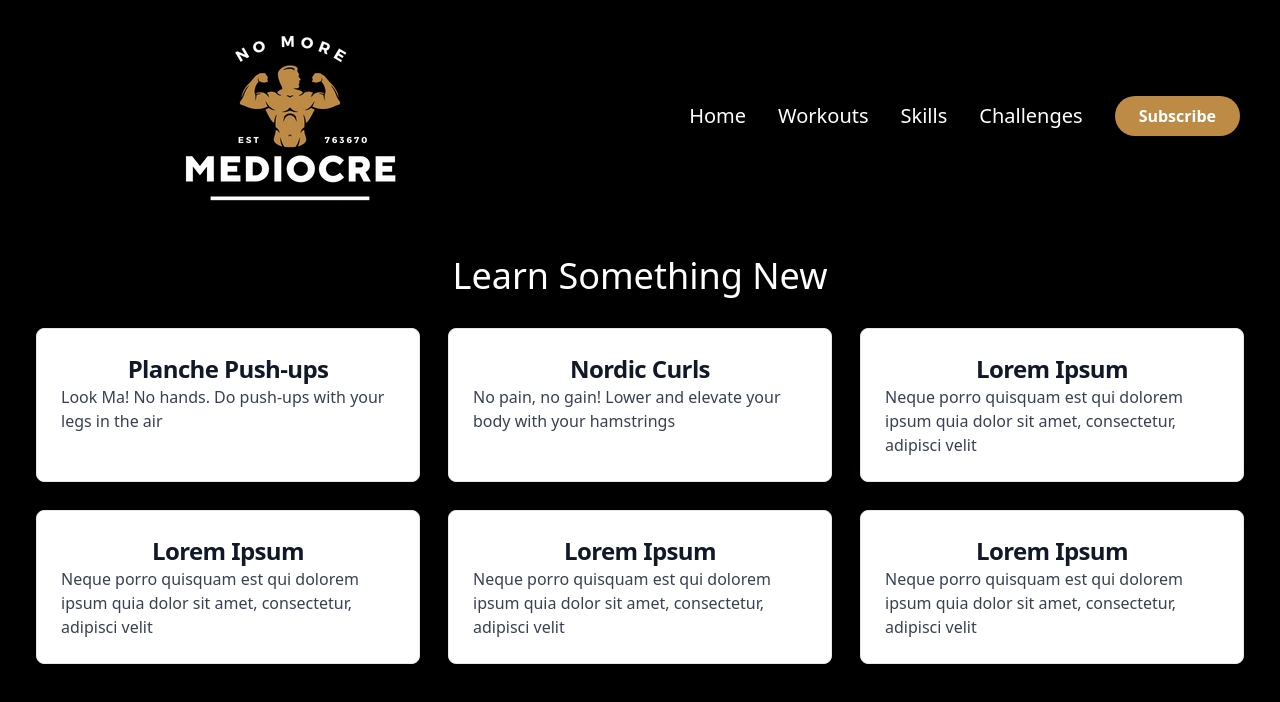
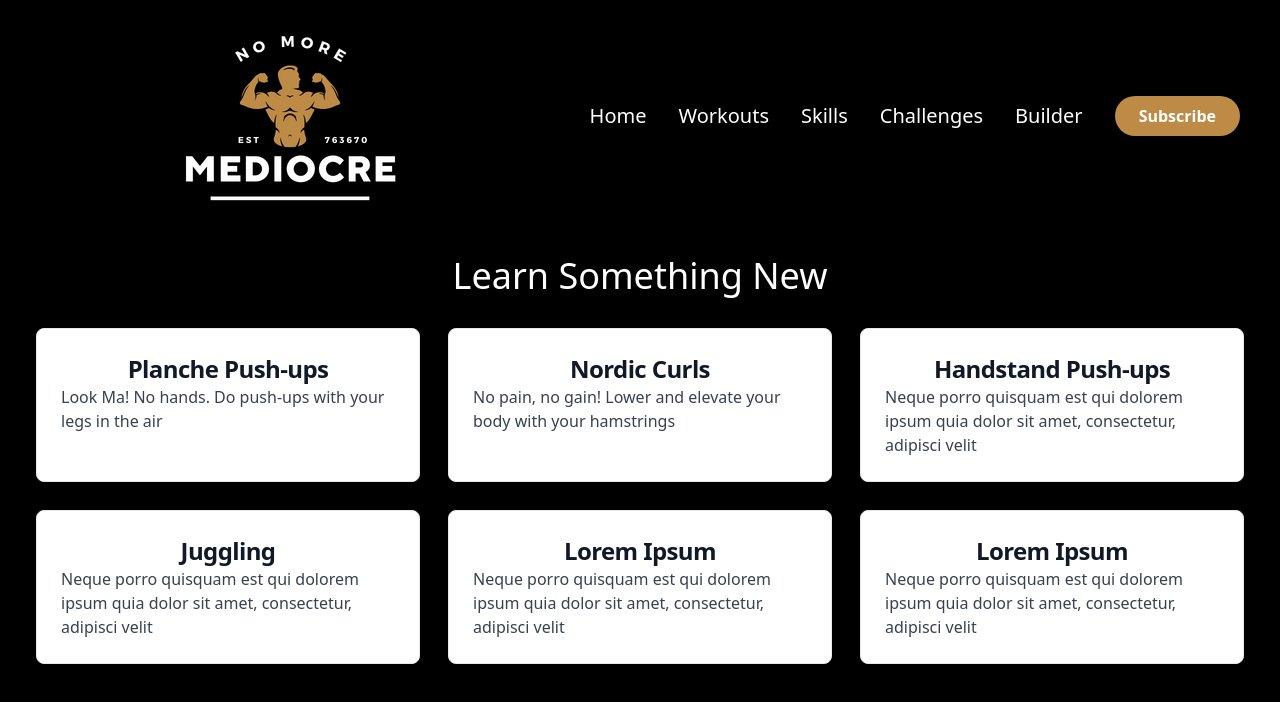
Before and after one commit to buddylasta/no-more-mediocre, a React (Create React App) app: page /skills in a window 1280 px wide. Shown: the top 702 px of the page. Built offline with nearby package versions, Linux system fonts and the light colour scheme.

Commit message:
make home page more responsive

```diff
--- a/src/components/Button.js
+++ b/src/components/Button.js
@@ -1,12 +1,13 @@
+import { Link } from 'react-router-dom';
 
 const Button = (props) => {
     return (
-        <a href={props.url}>
+        <Link to={props.url}>
             <button onClick={props.func} className="bg-[#bd8b46] text-white font-semibold py-2 px-6 rounded-full md:ml-8 hover:bg-[#c68371]
             duration-500">
                 {props.children}
             </button>
-        </a>
+        </Link>
     );
 };
 
--- a/src/components/Cards.js
+++ b/src/components/Cards.js
@@ -14,13 +14,13 @@ export const Cards = () => {
         },
         {
             id: 3,
-            name: "Lorem Ipsum",
+            name: "Handstand Push-ups",
             description: "Neque porro quisquam est qui dolorem ipsum quia dolor sit amet, consectetur, adipisci velit",
             url: ""
         },
         {
             id: 4,
-            name: "Lorem Ipsum",
+            name: "Juggling",
             description: "Neque porro quisquam est qui dolorem ipsum quia dolor sit amet, consectetur, adipisci velit",
             url: ""
         },
--- a/src/components/Footer.js
+++ b/src/components/Footer.js
@@ -2,7 +2,9 @@ export const Footer = () => {
     return (
         <footer>
             <div id="footer" className="flex flex-row items-center absolute bottom-0 justify-between shadow-md w-full text-white py-4 md:px-10 px-7 gap-x-10">
-                <a href="https://buddylasta.com/#donate" className="cursor-pointer"><ion-icon name="logo-bitcoin" className="cursor-pointer" size="large"></ion-icon></a>
+                <a href="https://buddylasta.com/#donate" className="cursor-pointer">
+                    <ion-icon name="logo-bitcoin" className="cursor-pointer" size="large"></ion-icon>
+                </a>
                 <ul className="flex flex-row justify-between gap-x-6" >
                     <a href="https://buddylasta.com/#donate" className="cursor-pointer"><ion-icon name="logo-github" size="large"></ion-icon></a>
                     <a href="https://buddylasta.com/#donate" className="cursor-pointer"><ion-icon name="logo-twitter" size="large"></ion-icon></a>
--- a/src/components/Hero.js
+++ b/src/components/Hero.js
@@ -3,8 +3,8 @@ import Button from './Button'
 export const Hero = () => {
     return (
         <div id="home" className="mt-20 text-white">
-            <h1 className="flex flex-row items-center justify-center text-6xl">Growth Through Adversity</h1>
-            <h3 className="flex flex-row items-center justify-center text-xl py-4">Get comfortable being uncomfortable</h3>
+            <h1 className="flex flex-row items-center justify-center md:text-6xl sm:text-4xl text-2xl">Growth Through Adversity</h1>
+            <h3 className="flex flex-row items-center justify-center md:text-xl sm:text-lg text-md py-4">Get comfortable being uncomfortable</h3>
             <div className="flex flex-row justify-center py-4">
                 <Button url={"/workouts"}>Start Here</Button>
             </div>
--- a/src/components/Nav.js
+++ b/src/components/Nav.js
@@ -8,6 +8,7 @@ export const Nav = () => {
         { name: 'Workouts', path: '/workouts' },
         { name: 'Skills', path: '/skills' },
         { name: 'Challenges', path: '/challenges' },
+        { name: 'Builder', path: '/builder'}
 
     ];
     let [open, setOpen] = useState(false);
--- a/src/pages/Workouts.js
+++ b/src/pages/Workouts.js
@@ -1,5 +1,4 @@
 import { useState } from 'react';
-import { Form } from '../components/Form';
 import YoutubeEmbed from '../components/Youtube';
 
 export const Workouts = () => {
@@ -33,10 +32,6 @@ export const Workouts = () => {
             >
                 Generate Workout
             </button>
-            <div className='mt-12'>
-                <p className='pb-3'>Enter an embedID to add a workout!</p>
-            </div>
-            <Form />
         </div>
     )
 }
```
Also changed, not shown: src/App.js (indentation only).
